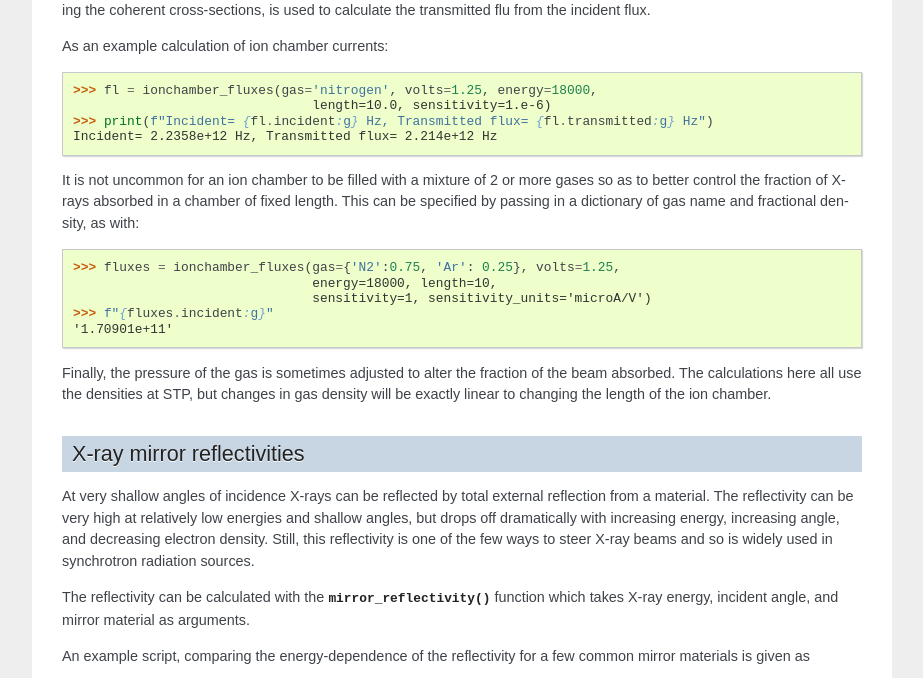
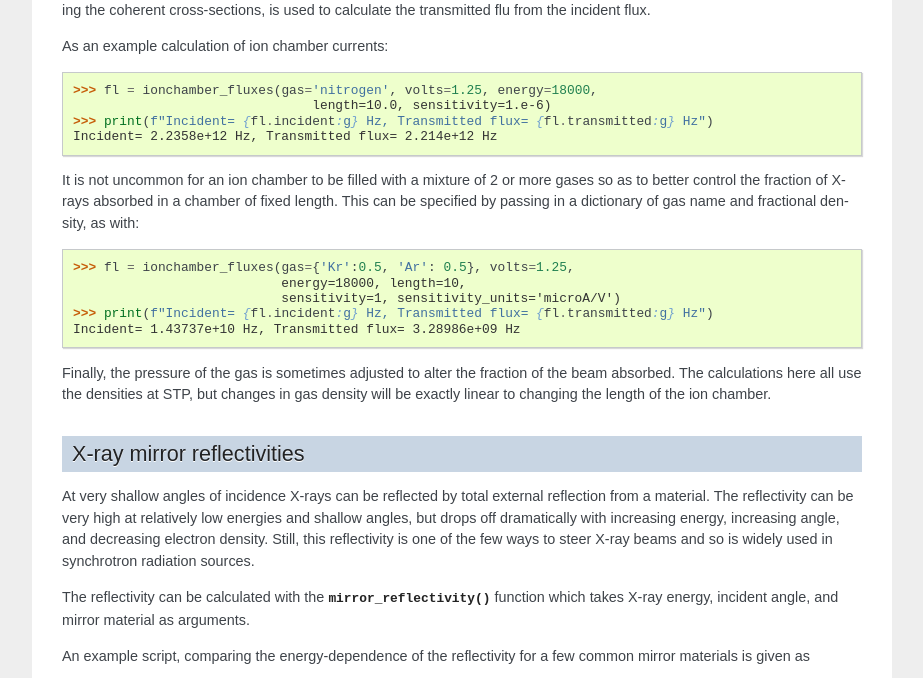
Before and after one commit to xraypy/XrayDB, a Sphinx documentation site: the page built from doc/examples.rst, in a window 1280 px wide and 900 px high, scrolled down 6603 px, cut to the strip 0-678 px from the top of the window. Shown: the whole strip, without its empty margins (198-1121 px from the left). Built offline with Sphinx 7.4.7, drawn with Linux system fonts in a browser that asks for light colours; the version number could not be read and is left out; cross-references to code outside the pages are shown as plain code.

```diff
--- a/doc/examples.rst
+++ b/doc/examples.rst
@@ -329,11 +329,11 @@
 chamber of fixed length. This can be specified by passing in a dictionary
 of gas name and fractional density, as with::
 
-   >>> fluxes = ionchamber_fluxes(gas={'N2':0.75, 'Ar': 0.25}, volts=1.25,
-                                  energy=18000, length=10,
-                                  sensitivity=1, sensitivity_units='microA/V')
-   >>> f"{fluxes.incident:g}"
-   '1.70901e+11'
+   >>> fl = ionchamber_fluxes(gas={'Kr':0.5, 'Ar': 0.5}, volts=1.25,
+                              energy=18000, length=10,
+                              sensitivity=1, sensitivity_units='microA/V')
+   >>> print(f"Incident= {fl.incident:g} Hz, Transmitted flux= {fl.transmitted:g} Hz")
+   Incident= 1.43737e+10 Hz, Transmitted flux= 3.28986e+09 Hz
 
 Finally, the pressure of the gas is sometimes adjusted to alter the
 fraction of the beam absorbed.  The calculations here all use the densities
```
